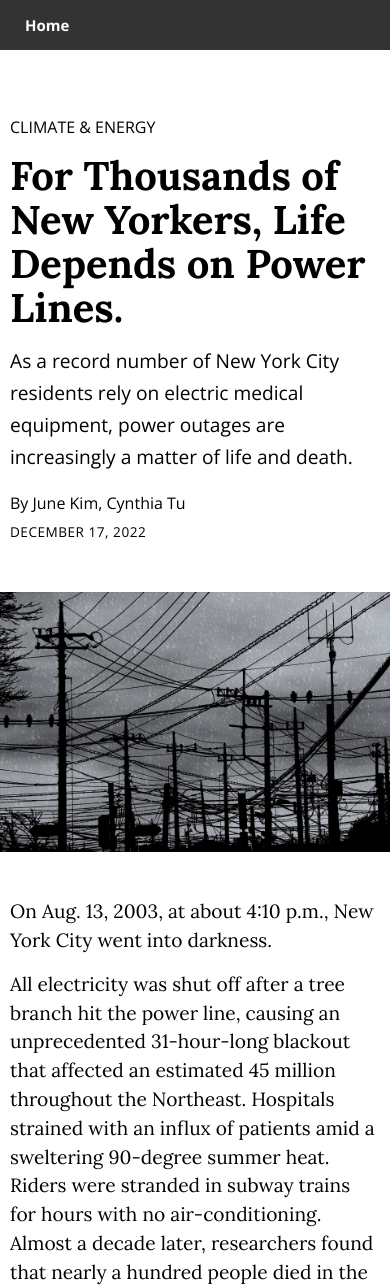
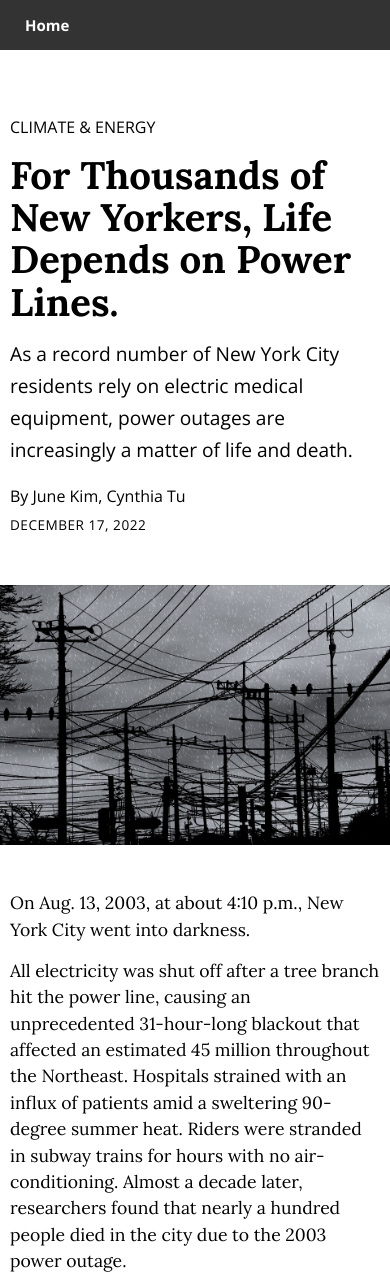
Before and after one commit to junekim6/nyc_power_outage, a plain HTML site: page docs/index.html in a window 390 px wide. Shown: the top 1285 px of the page. Drawn offline with nearby package versions, Linux system fonts and the light colour scheme.

Commit message:
update styles

```diff
--- a/docs/index.html
+++ b/docs/index.html
@@ -88,12 +88,10 @@
         <p class="body-text serif">Despite the risk, lower-income residents tend to be less prepared when an outage happens. “It's very hard to stock up on things when you are just managing to make it through every day,” Johnson said. “The likelihood of power outages is relatively rare. If you're deciding what you're going to put your energy into, it seems to make sense that that kind of falls lower on the priority.”</p>
         <p class="body-text serif">A phone survey conducted by the New York City Department of Health showed that, among the 857 respondents, only 58 percent had essential equipment prepared in case of an outage. A related report found that at-risk groups were more likely to live in multi-family buildings, making it more challenging to access medical assistance and drinking water, especially if they live on higher floors or have difficulties leaving their units due to health issues. </p>
 
-    <section class="story-body">
         <p class="body-text serif">Besides homebound patients, low-income communities and communities of color also tend to be more vulnerable when responding to power outages. Though some places may have backup power during blackouts, these communities “may hesitate to approach something like a police station or something that makes them uncomfortable,” Johnson said. She added that the city’s health department has been supporting local organizations to develop a volunteer network, which would check on vulnerable communities during a heatwave or power outages.</p>
         <p class="body-text serif">”We don't want to cause people more stress than they already are experiencing,” she explained,  “so it means cultivating community-based outreach, or a safety net.”</p>
 
             <!-- CHART 3   -->
-    </section>
 
     <section class="chart-section">
         <div class="chart-row">
--- a/docs/styles.css
+++ b/docs/styles.css
@@ -107,7 +107,7 @@ p.kicker {
 }
 
 h1.headline {
-    font-size: 3.6rem;
+    font-size: 3rem;
     line-height: 1.1;
     margin-bottom: 0.25rem;
     margin-top: 1rem;
@@ -256,7 +256,7 @@ p.caption {
     }
 
     h1.headline {
-        font-size: 2.5rem;
+        font-size: 2.4rem;
     }
 
     h2.subhead {
@@ -266,6 +266,12 @@ p.caption {
     .byline {
         font-size: 1rem;
     }
+
+    p.body-text,
+    .note {
+        font-size: 1.1rem;
+    }
+
 }
 
 /* These are the styles for ai2html */
```
